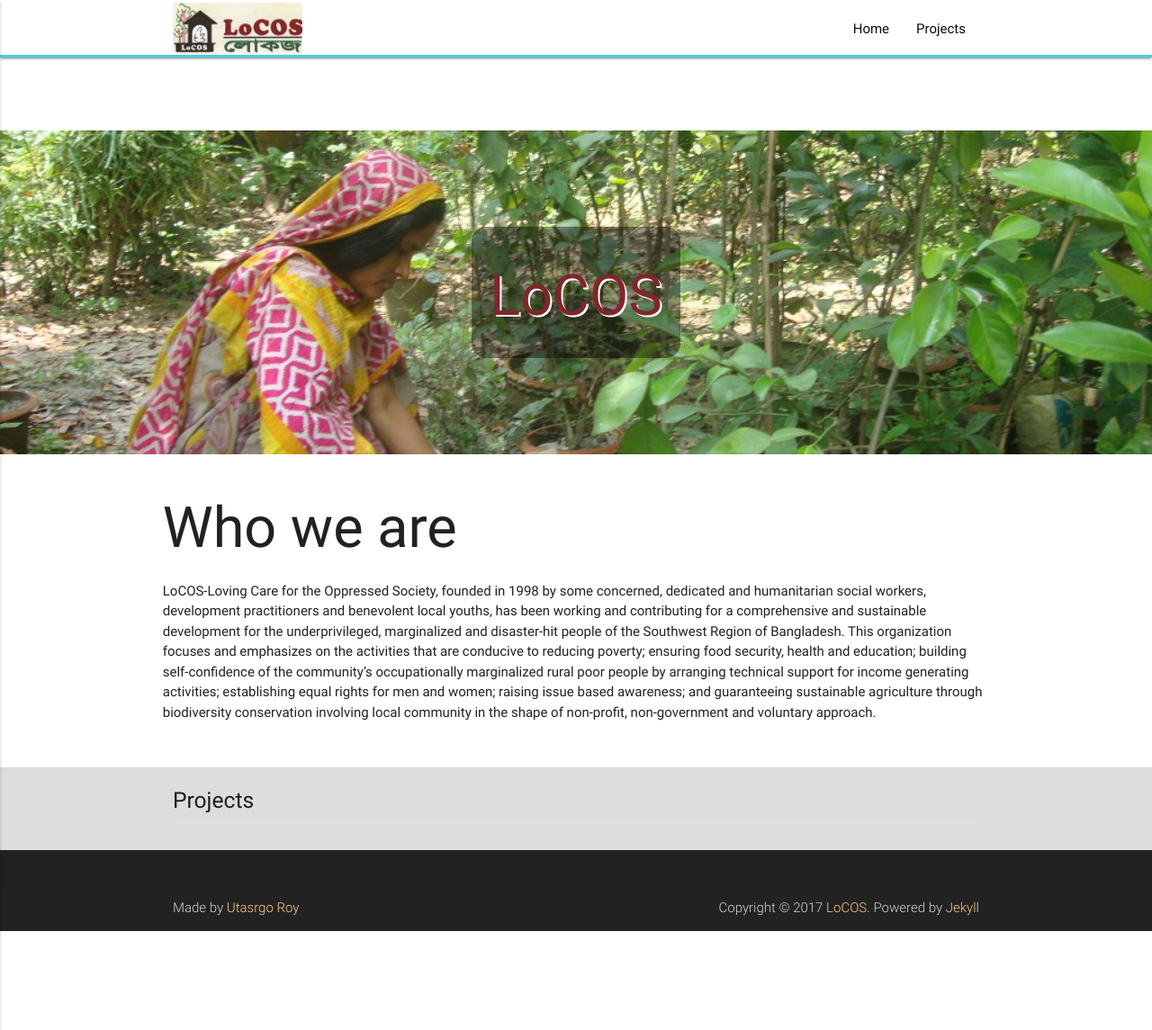
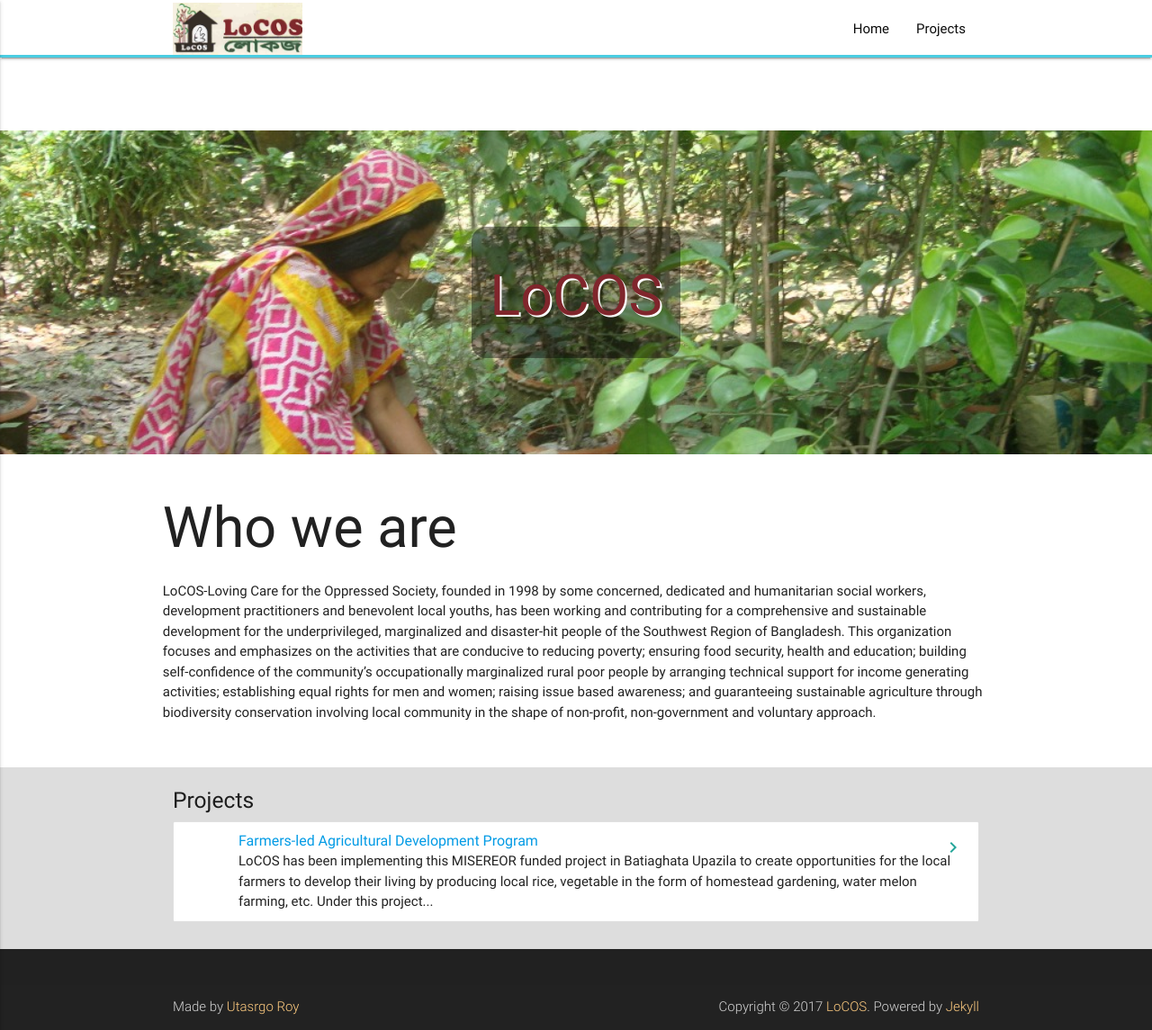
Before and after one commit to locosbd/locosbd.github.io, a Jekyll site: the page built from index.md, in a window 1280 px wide and 1145 px high. Shown: the whole window at 90% size. Built offline with Jekyll 4.4.1, drawn with Linux system fonts in a browser that asks for light colours.

Commit message:
changed home

```diff
--- a/_layouts/home.html
+++ b/_layouts/home.html
@@ -35,7 +35,7 @@ layout: default
             <!-- {% for post in site.categories.Project %}
             <li><span>{{ post.date | date_to_string }}</span> &nbsp; <a href="{{ post.url }}">{{ post.title }}</a></li>
            {% endfor %} -->
-        {% for post in site.categories.OngoingProject %}
+        {% for post in site.categories.Ongoing %}
         <li class="collection-item avatar">
 
           <span class="title"><a class="post-link" href="{{ post.url | relative_url }}">{{ post.title | escape }}</a></span>
```
